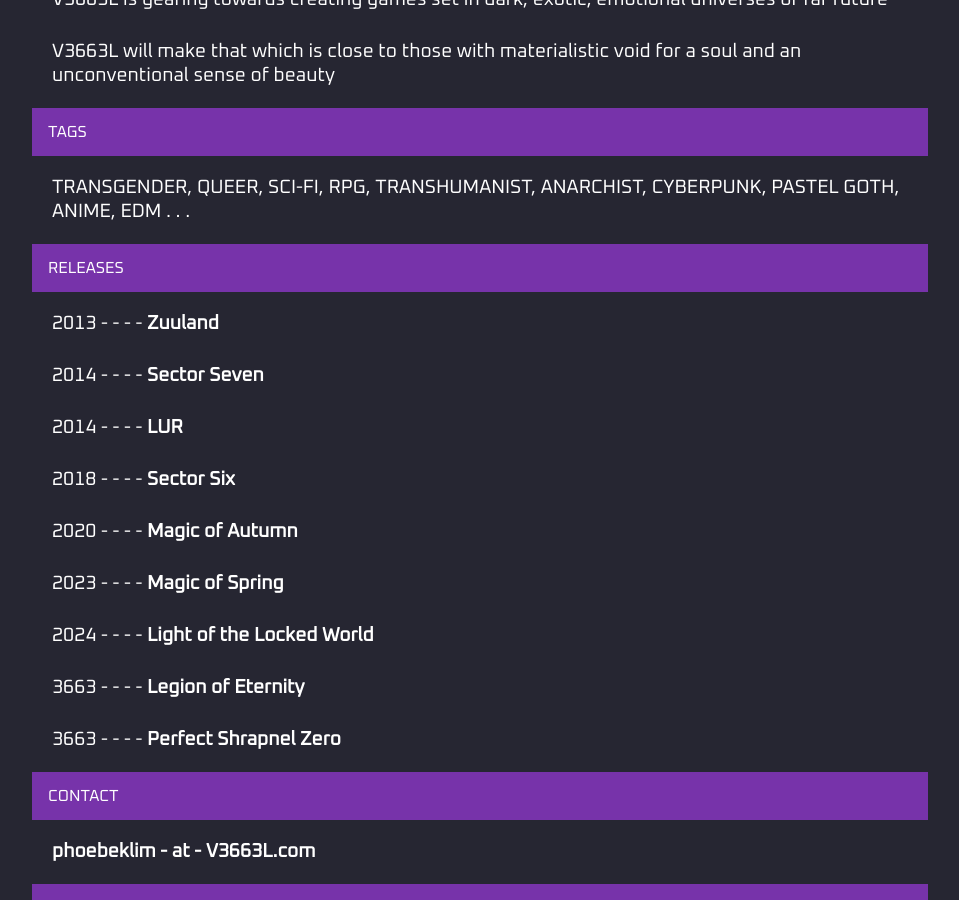
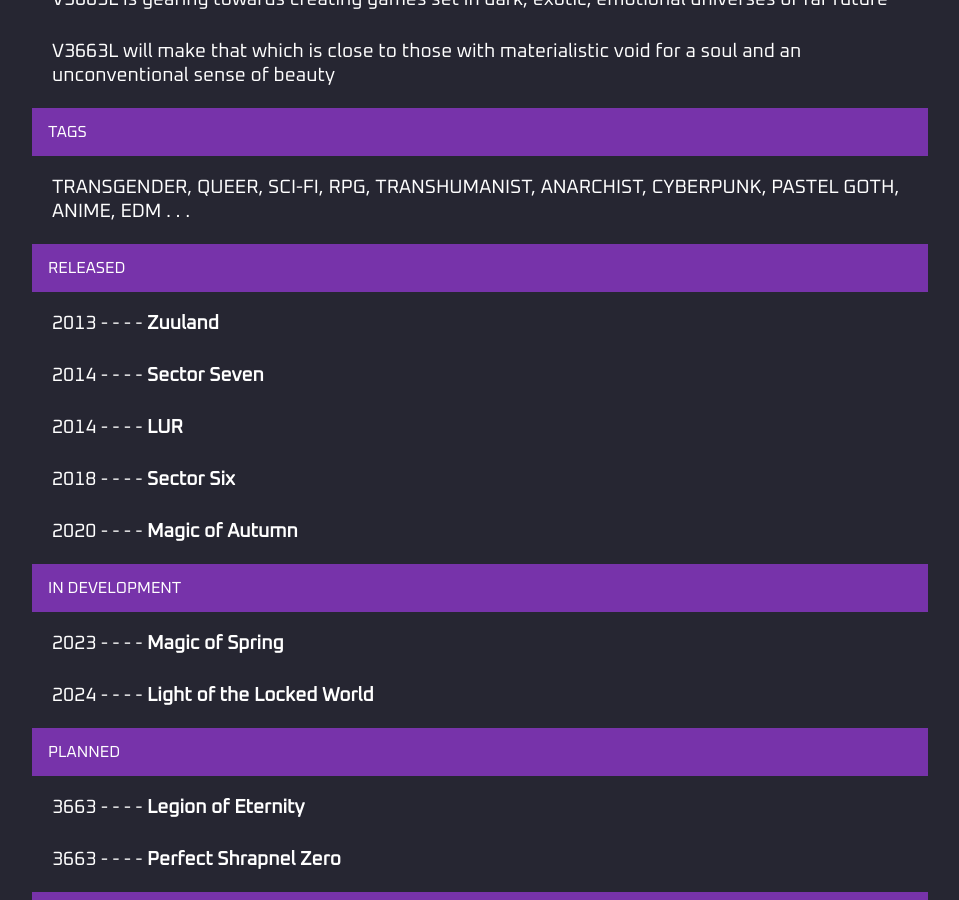
Before and after one commit to V3663L/v3663l.github.io, a Jekyll site: the page built from about/index.html, in a window 1280 px wide and 900 px high, scrolled down 1412 px. Shown: the whole window, without its empty margins (160-1119 px from the left). Built offline with Jekyll 4.4.1, drawn with Linux system fonts in a browser that asks for light colours.

Commit message:
Update index.html

```diff
--- a/about/index.html
+++ b/about/index.html
@@ -33,7 +33,7 @@ title: V3663L - - - - ABOUT
 <p>TRANSGENDER, QUEER, SCI-FI, RPG, TRANSHUMANIST, ANARCHIST, CYBERPUNK, PASTEL GOTH, ANIME, EDM . . .</p>
 
 <comments>
-<a>RELEASES</a>
+<a>RELEASED</a>
 </comments>
 
 <p>2013 - - - - <b>Zuuland</b></p>
@@ -41,8 +41,18 @@ title: V3663L - - - - ABOUT
 <p>2014 - - - - <b>LUR</b></p>
 <p>2018 - - - - <b>Sector Six</b></p>
 <p>2020 - - - - <b>Magic of Autumn</b></p>
+
+<comments>
+<a>IN DEVELOPMENT</a>
+</comments>
+
 <p>2023 - - - - <b>Magic of Spring</b></p>
 <p>2024 - - - - <b>Light of the Locked World</b></p>
+
+<comments>
+<a>PLANNED</a>
+</comments>
+
 <p>3663 - - - - <b>Legion of Eternity</b></p>
 <p>3663 - - - - <b>Perfect Shrapnel Zero</b></p>
 
```
